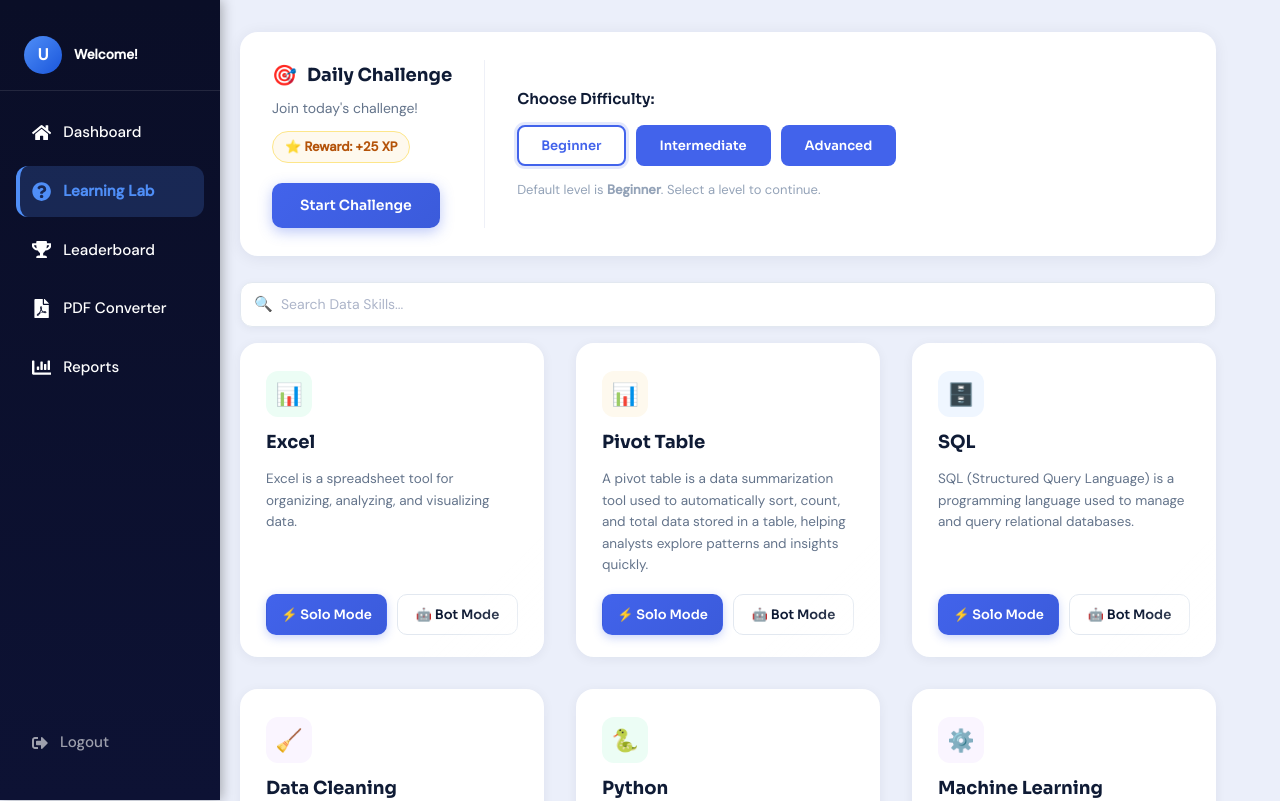
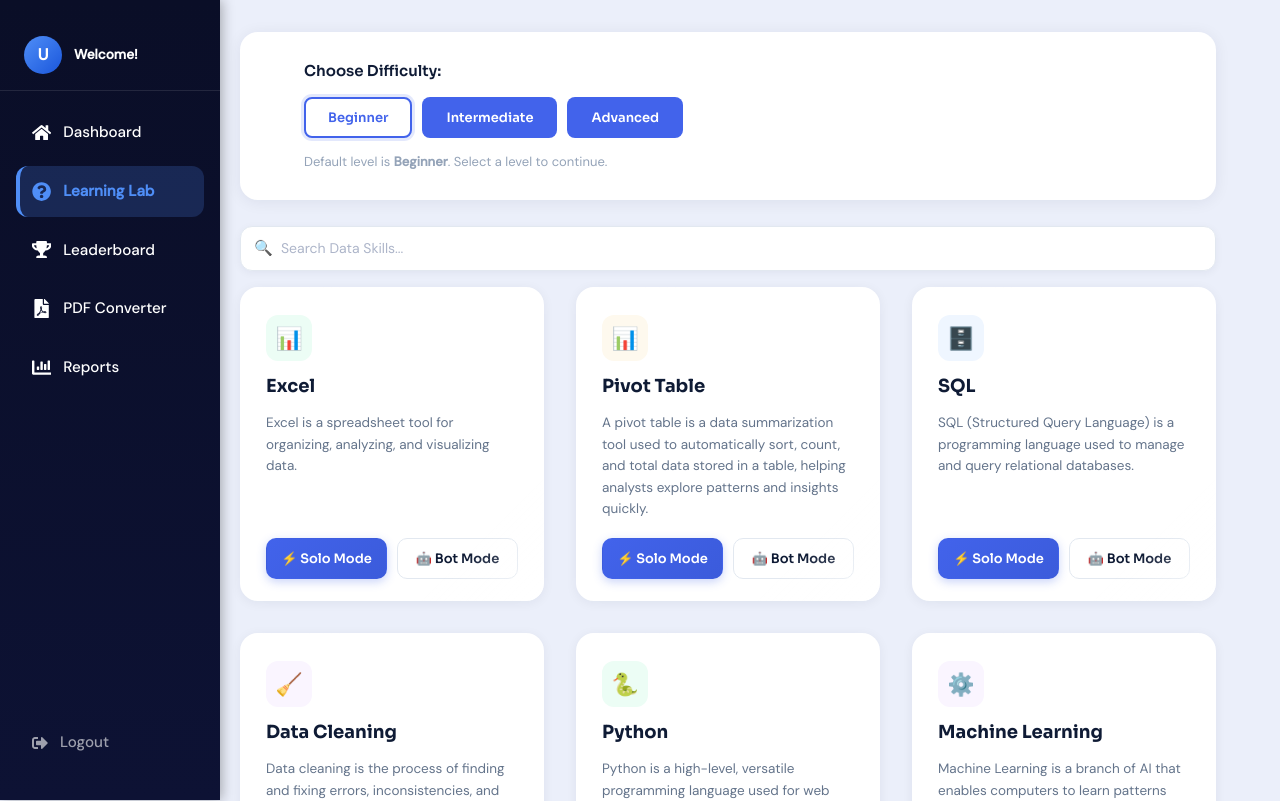
Before and after one commit to InsightCracker/DataEre, a React (Vite) app: page /quiz/topics in a window 1280 px wide. Shown: the top 801 px of the page. Built offline with nearby package versions, Linux system fonts and the light colour scheme; no server answers.

Commit message:
Hid Daily Challenge from dashboard

```diff
--- a/src/features/quiz/components/SoloPlay.jsx
+++ b/src/features/quiz/components/SoloPlay.jsx
@@ -118,9 +118,9 @@ const SoloPlay = () => {
   } = useContext(QuizContext);
 
   const [optionChosenKey, setOptionChosenKey] = useState("");
-  const [revealed, setRevealed]               = useState(false);
-  const [pointsHistory, setPointsHistory]     = useState([]);
-  const [animKey, setAnimKey]                 = useState(0);
+  const [revealed, setRevealed] = useState(false);
+  const [pointsHistory, setPointsHistory] = useState([]);
+  const [animKey, setAnimKey] = useState(0);
 
   useEffect(() => {
     localStorage.removeItem("soloQuizCompleted");
--- a/src/features/quiz/pages/QuizDashboard.jsx
+++ b/src/features/quiz/pages/QuizDashboard.jsx
@@ -51,14 +51,14 @@ const QuizDashboard = () => {
       <div className="dashboard_container">
         {/* Daily Challenge Banner */}
           <div className="banner">
-            <div className="banner-left">
+            {/* <div className="banner-left">
               <div className="banner-title">
                 <span className="icon">🎯</span> Daily Challenge
               </div>
               <div className="banner-sub">Join today's challenge!</div>
               <div className="reward-badge">⭐ Reward: +25 XP</div>
               <button className="btn-start" onClick={() => navigate("/coming-soon")}>Start Challenge</button>
-            </div>
+            </div> */}
 
             <div className="banner-right">
               <div className="diff-label">Choose Difficulty:</div>
```
